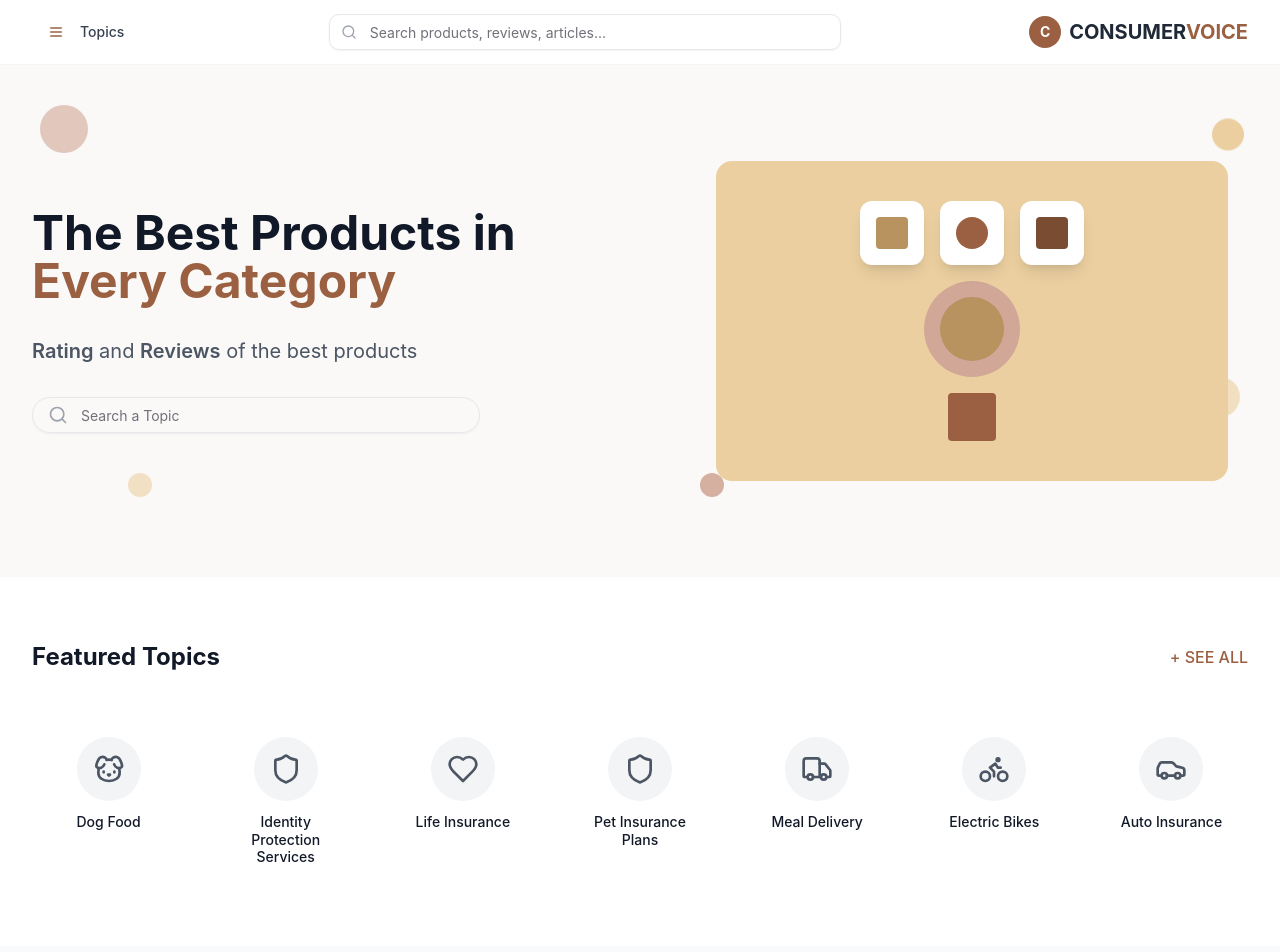
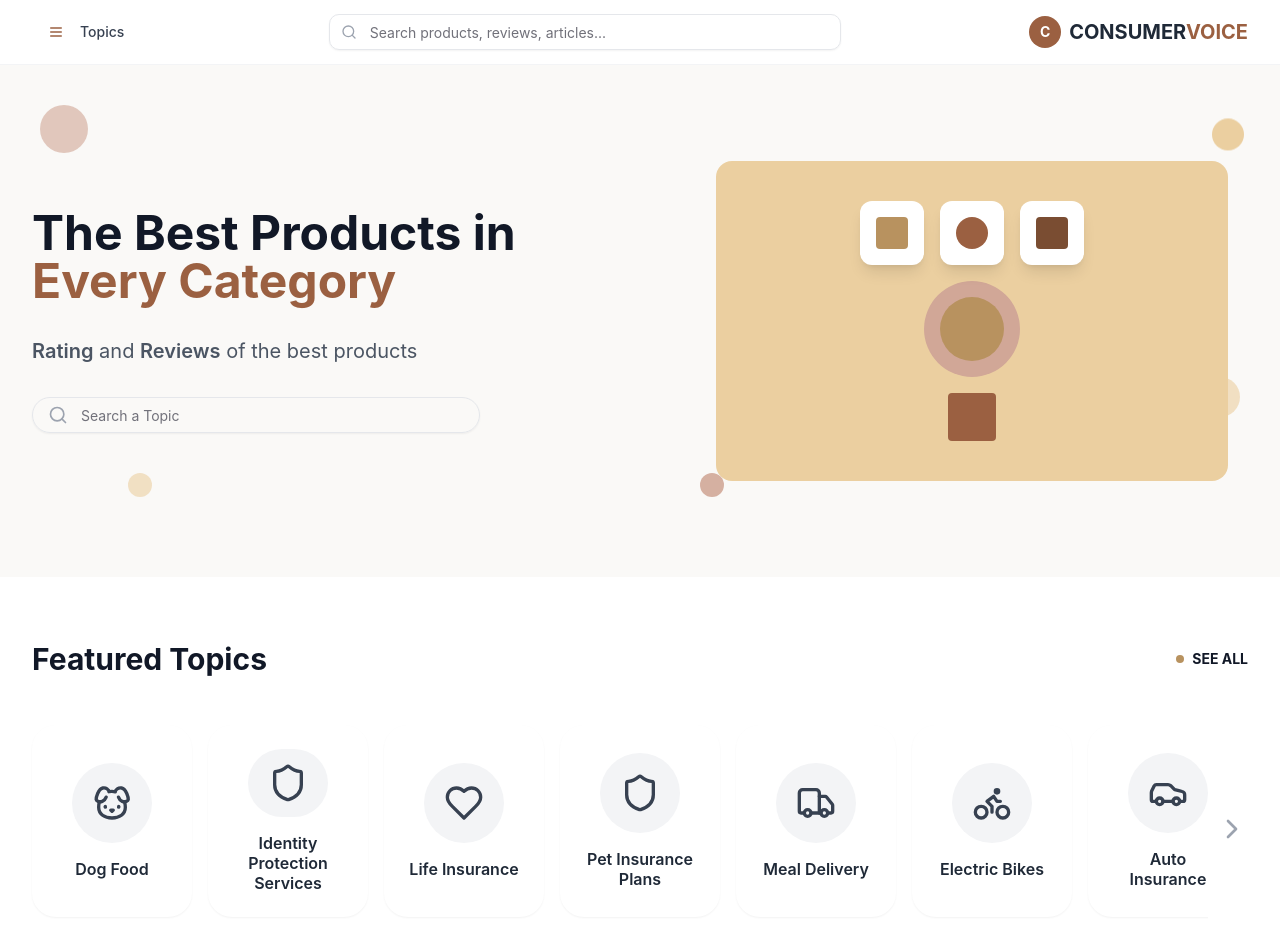
Before and after one commit to xxrenzhe/moretop10, a Next.js app: page / in a window 1280 px wide. Shown: the top 952 px of the page. Built offline with nearby package versions, Linux system fonts and the light colour scheme.

Commit message:
feat: Update FeaturedTopics component to match design

```diff
--- a/src/components/FeaturedTopics.tsx
+++ b/src/components/FeaturedTopics.tsx
@@ -1,6 +1,9 @@
-import { Heart, Shield, Dog, Car, Truck, Bike, Car as CarIcon } from 'lucide-react'
+'use client'
+
+import { Heart, Shield, Dog, Car, Truck, Bike, Car as CarIcon, ChevronRight } from 'lucide-react'
 import { topics as topicsData } from '@/lib/data'
 import Link from "next/link"
+import { useRef, useState, useEffect } from 'react'
 
 const iconMap = {
   'Dog': Dog,
@@ -13,52 +16,98 @@ const iconMap = {
 
 const topics = topicsData.map(topic => ({
   ...topic,
-  icon: iconMap[topic.icon as keyof typeof iconMap] || Dog
+  icon: topic.icon ? (iconMap[topic.icon as keyof typeof iconMap] || Dog) : Dog
 }))
 
 export default function FeaturedTopics() {
+  const scrollContainerRef = useRef<HTMLDivElement>(null)
+  const [canScrollRight, setCanScrollRight] = useState(true)
+
+  const checkScrollability = () => {
+    const container = scrollContainerRef.current
+    if (container) {
+      const { scrollLeft, scrollWidth, clientWidth } = container
+      // Add a small buffer to account for floating point inaccuracies
+      setCanScrollRight(scrollLeft < scrollWidth - clientWidth - 5)
+    }
+  }
+
+  const scroll = () => {
+    if (scrollContainerRef.current) {
+      scrollContainerRef.current.scrollBy({ left: 350, behavior: 'smooth' })
+    }
+  }
+
+  useEffect(() => {
+    const container = scrollContainerRef.current
+    if (container) {
+      // Defer the initial check to allow layout to settle
+      const timeoutId = setTimeout(checkScrollability, 100);
+
+      container.addEventListener('scroll', checkScrollability, { passive: true })
+      window.addEventListener('resize', checkScrollability)
+
+      return () => {
+        clearTimeout(timeoutId);
+        container.removeEventListener('scroll', checkScrollability)
+        window.removeEventListener('resize', checkScrollability)
+      }
+    }
+  }, [])
+
   return (
-    <section className="py-16 bg-white">
-      <div className="max-w-7xl mx-auto px-4 sm:px-6 lg:px-8">
-        <div className="flex items-center justify-between mb-12">
-          <h2 className="text-2xl font-bold text-gray-900">Featured Topics</h2>
-          <Link href="/topics" className="text-cv-gold-600 hover:text-cv-gold-700 font-medium">
-            + SEE ALL
+    <section className="py-16 bg-cv-gray">
+      <div className="max-w-7xl mx-auto">
+        <div className="flex items-center justify-between mb-12 px-4 sm:px-6 lg:px-8">
+          <h2 className="text-3xl font-bold text-gray-900">Featured Topics</h2>
+          <Link href="/topics" className="text-sm font-bold text-gray-900 hover:text-cv-gold-500 flex items-center">
+            <span className="w-2 h-2 bg-cv-gold-500 rounded-full mr-2"></span>
+            SEE ALL
           </Link>
         </div>
 
         <div className="relative">
           {/* Desktop view */}
-          <div className="hidden md:grid md:grid-cols-7 gap-6">
+          <div className="hidden md:flex items-center">
+            <div
+              className="flex-1 flex items-center space-x-4 overflow-x-auto pb-4 scrollbar-hide pl-4 sm:pl-6 lg:pl-8"
+              ref={scrollContainerRef}
+            >
               {topics.map((topic, index) => (
                 <a
                   key={index}
                   href={topic.href}
-                className="group text-center hover:bg-gray-50 p-4 rounded-xl transition-colors"
+                  className="group text-center bg-white shadow-sm hover:shadow-md p-6 rounded-3xl transition-all duration-300 flex-none w-40 flex flex-col justify-center items-center h-48"
                 >
-                <div className="w-16 h-16 bg-gray-100 rounded-full mx-auto mb-3 flex items-center justify-center group-hover:bg-cv-gold-100 transition-colors">
-                  <topic.icon className="w-8 h-8 text-gray-600 group-hover:text-cv-gold-600" />
+                  <div className="w-20 h-20 bg-gray-100 rounded-full mx-auto mb-4 flex items-center justify-center group-hover:bg-cv-gold-50 transition-colors">
+                    <topic.icon className="w-10 h-10 text-gray-700 group-hover:text-cv-gold-500" />
                   </div>
-                <h3 className="text-sm font-medium text-gray-900 group-hover:text-cv-gold-600 leading-tight">
+                  <h3 className="text-base font-semibold text-gray-800 group-hover:text-cv-gold-500 leading-tight">
                     {topic.name}
                   </h3>
                 </a>
               ))}
             </div>
+             {canScrollRight && (
+              <button onClick={scroll} className="p-2 pr-4 sm:pr-6 lg:pr-8">
+                <ChevronRight className="w-8 h-8 text-gray-400 hover:text-gray-700" />
+              </button>
+            )}
+          </div>
 
           {/* Mobile view - horizontal scroll */}
           <div className="md:hidden">
-            <div className="flex space-x-6 overflow-x-auto pb-4 scrollbar-hide">
+            <div className="flex space-x-4 overflow-x-auto pb-4 scrollbar-hide px-4 sm:px-6">
               {topics.map((topic, index) => (
                 <a
                   key={index}
                   href={topic.href}
-                  className="group text-center flex-none w-20 hover:bg-gray-50 p-2 rounded-xl transition-colors"
+                  className="group text-center flex-none w-32 bg-white shadow-sm hover:shadow-md p-4 rounded-2xl transition-all duration-300"
                 >
-                  <div className="w-14 h-14 bg-gray-100 rounded-full mx-auto mb-2 flex items-center justify-center group-hover:bg-cv-gold-100 transition-colors">
-                    <topic.icon className="w-6 h-6 text-gray-600 group-hover:text-cv-gold-600" />
+                  <div className="w-16 h-16 bg-gray-100 rounded-full mx-auto mb-2 flex items-center justify-center group-hover:bg-cv-gold-50 transition-colors">
+                    <topic.icon className="w-8 h-8 text-gray-700 group-hover:text-cv-gold-500" />
                   </div>
-                  <h3 className="text-xs font-medium text-gray-900 group-hover:text-cv-gold-600 leading-tight">
+                  <h3 className="text-sm font-medium text-gray-800 group-hover:text-cv-gold-500 leading-tight">
                     {topic.name}
                   </h3>
                 </a>
```
Lines whose indentation alone changed are shown as unchanged.
